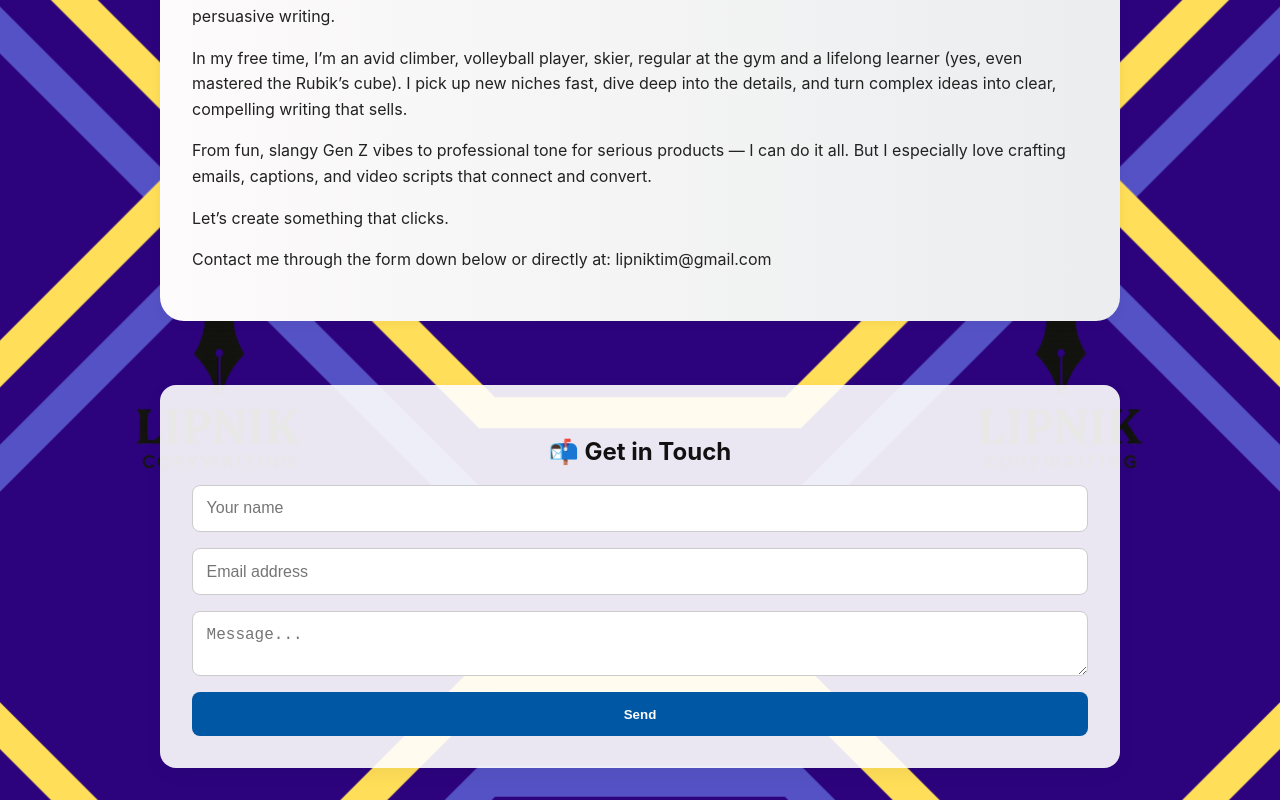
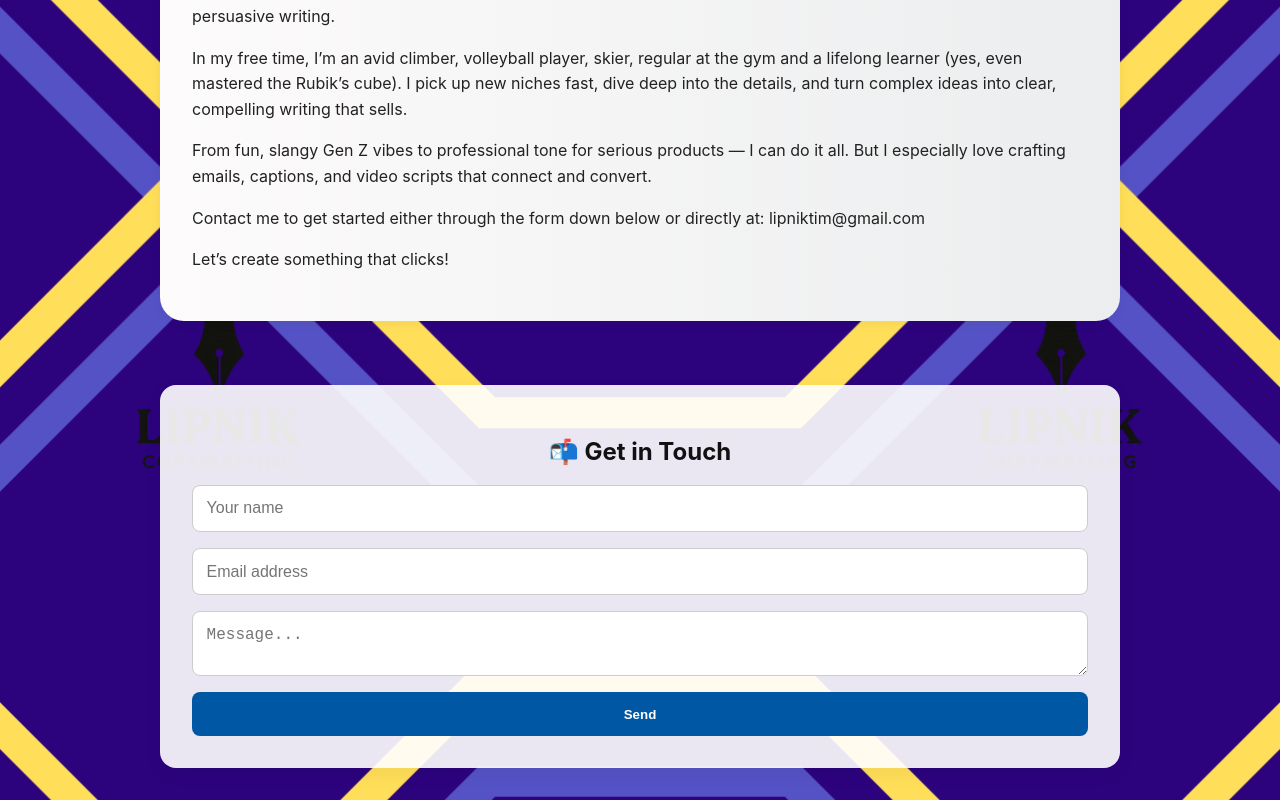
Before and after one commit to Lipnoxy/mycopywriting, a Next.js app: page / in a window 1280 px wide. Shown: the part 1003-1803 px from the top of the page. Built offline with nearby package versions, Linux system fonts and the light colour scheme.

Commit message:
Update index.js

```diff
--- a/pages/index.js
+++ b/pages/index.js
@@ -176,10 +176,8 @@ But what matters more? I get real results.
 		  <p>
 			From fun, slangy Gen Z vibes to professional tone for serious products — I can do it all. But I especially love crafting emails, captions, and video scripts that connect and convert.
 		  </p>
-		  <p>
-			Let’s create something that clicks.
-		  </p>
-		<p> Contact me through the form down below or directly at: lipniktim@gmail.com</p>
+		<p> Contact me to get started either through the form down below or directly at: lipniktim@gmail.com</p>
+		<p>Let’s create something that clicks!</p>
         </div>
 
         <div className="contact-form">
```
